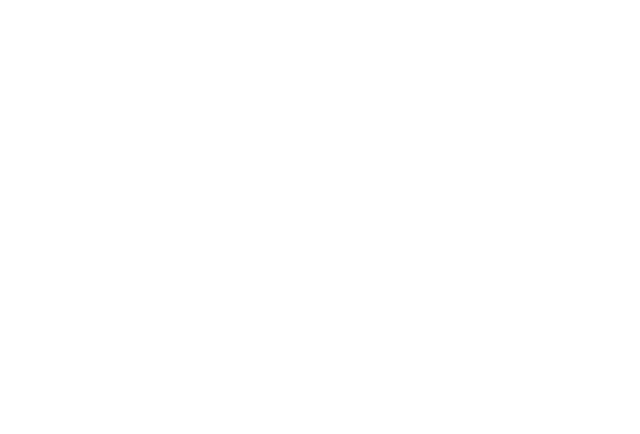
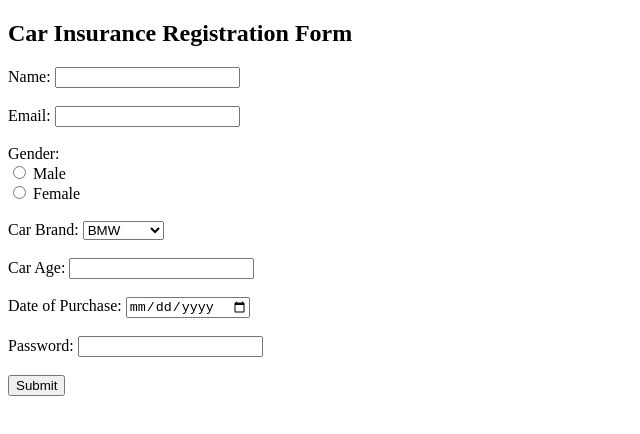
Before and after one commit to acciojob/car-insurance-form-Rishab-Rawat, a website: page main.html in a window 1280 px wide. Shown: the whole page, without its empty margins (0-640 px from the left). Drawn offline with Linux system fonts and the light colour scheme.

Commit message:
created a submission

```diff
--- a/main.html
+++ b/main.html
@@ -1,16 +1,53 @@
 <!DOCTYPE html>
+<html lang="en">
+<head>
+    <meta charset="UTF-8">
+    <meta name="viewport" content="width=device-width, initial-scale=1.0">
+    <title>Car Insurance Registration Form</title>
+</head>
+<body>
 
-<html>
+    <h2>Car Insurance Registration Form</h2>
 
-<head>
-	<link rel="stylesheet" href="styles.css">
-</head>
+    <form method="post" action="submit_form_url">
+        <!-- Name Field -->
+        <label for="name">Name:</label>
+        <input type="text" id="name" name="name" required><br><br>
 
-<body>
-	<!-- the entire body must be written by student -->
-    <script type="text/javascript" src="./script.js">
-</script>
+        <!-- Email Field -->
+        <label for="email">Email:</label>
+        <input type="email" id="email" name="email" required><br><br>
+
+        <!-- Gender Field -->
+        <label>Gender:</label><br>
+        <input type="radio" id="male" name="gender" value="male" required>
+        <label for="male">Male</label><br>
+        <input type="radio" id="female" name="gender" value="female" required>
+        <label for="female">Female</label><br><br>
+
+        <!-- Car Brands Dropdown -->
+        <label for="cars">Car Brand:</label>
+        <select id="cars" name="cars">
+            <option value="bmw">BMW</option>
+            <option value="audi">Audi</option>
+            <option value="mercedez">Mercedez</option>
+        </select><br><br>
+
+        <!-- Car Age Field -->
+        <label for="carage">Car Age:</label>
+        <input type="number" id="carage" name="carage" required><br><br>
+
+        <!-- Date of Purchase Field -->
+        <label for="dop">Date of Purchase:</label>
+        <input type="date" id="dop" name="dop" required><br><br>
+
+        <!-- Password Field -->
+        <label for="password">Password:</label>
+        <input type="password" id="password" name="password" required><br><br>
+
+        <!-- Submit Button -->
+        <button type="submit">Submit</button>
+    </form>
 
 </body>
-
 </html>
```
